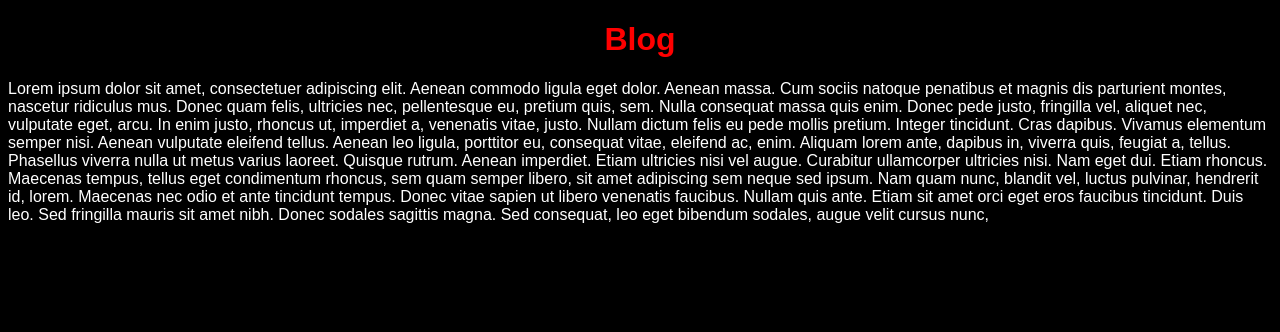
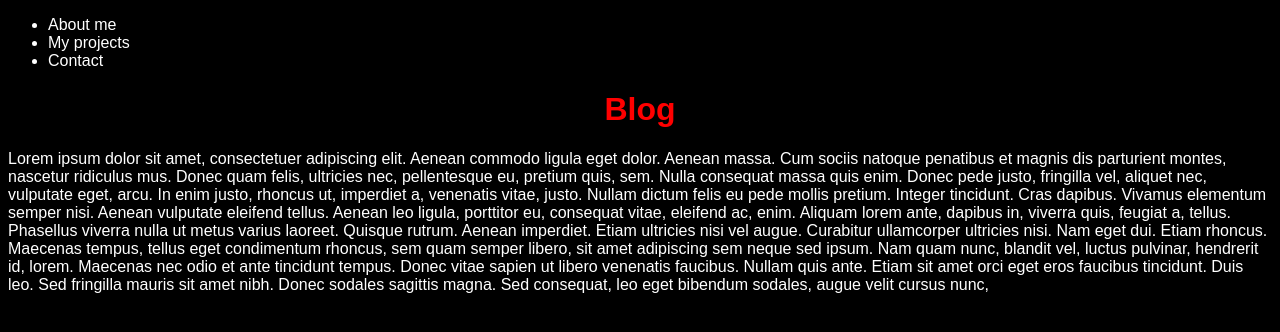
Before and after one commit to radanovicnikola93/GAE-my-homepage, a Python web app: template templates/blog.html in a window 1280 px wide. Shown: the top 332 px of the page. Run offline with Jinja, Linux system fonts and the light colour scheme; the template is opened without the code that fills it, so the values that code supplies are empty.

Commit message:
Added a list containing links to  jump from one HTML to another

```diff
--- a/assets/css/style.css
+++ b/assets/css/style.css
@@ -8,3 +8,8 @@ h1  {
     text-align: center;
     color: red;
 }
+
+a {
+    text-decoration: none;
+    color: white;
+}
--- a/templates/blog.html
+++ b/templates/blog.html
@@ -7,6 +7,11 @@
     <link rel="stylesheet" href="/assets/css/style.css">
 </head>
 <body>
+    <ul>
+        <li><a href="/">About me</a></li>
+        <li><a href="/my-projects">My projects</a></li>
+        <li><a href="/contact">Contact</a></li>
+    </ul>
     <h1>Blog</h1>
     <p>Lorem ipsum dolor sit amet, consectetuer adipiscing elit. Aenean commodo ligula eget dolor. Aenean massa. Cum
         sociis natoque penatibus et magnis dis parturient montes, nascetur ridiculus mus. Donec quam felis, ultricies
--- a/templates/contact.html
+++ b/templates/contact.html
@@ -7,6 +7,11 @@
     <link rel="stylesheet" href="/assets/css/style.css">
 </head>
 <body>
+    <ul>
+        <li><a href="/">About me</a></li>
+        <li><a href="/my-projects">My projects</a></li>
+        <li><a href="/blog">Blog</a></li>
+    </ul>
     <h1>Contact</h1>
     <ul>
         <li>Email: ...@gmail.com</li>
--- a/templates/index.html
+++ b/templates/index.html
@@ -8,9 +8,9 @@
 </head>
 <body>
     <ul>
-        <li><a href="/my-projects.html">My projects</a></li>
-        <li><a href="/blog.html">Blog</a></li>
-        <li><a href="/contact.html">Contact</a></li>
+        <li><a href="/my-projects">My projects</a></li>
+        <li><a href="/blog">Blog</a></li>
+        <li><a href="/contact">Contact</a></li>
     </ul>
     <h1>Nikola Radanovic</h1>
     <p>Lorem ipsum dolor sit amet, consectetuer adipiscing elit. Aenean commodo ligula eget dolor. Aenean massa. Cum
--- a/templates/my-projects.html
+++ b/templates/my-projects.html
@@ -7,7 +7,11 @@
     <link rel="stylesheet" href="/assets/css/style.css">
 </head>
 <body>
-
+    <ul>
+        <li><a href="/">About me</a></li>
+        <li><a href="/blog">Blog</a></li>
+        <li><a href="/contact">Contact</a></li>
+    </ul>
     <h1>My Projects</h1>
     <ol>
         <li>Project 1</li>
```
